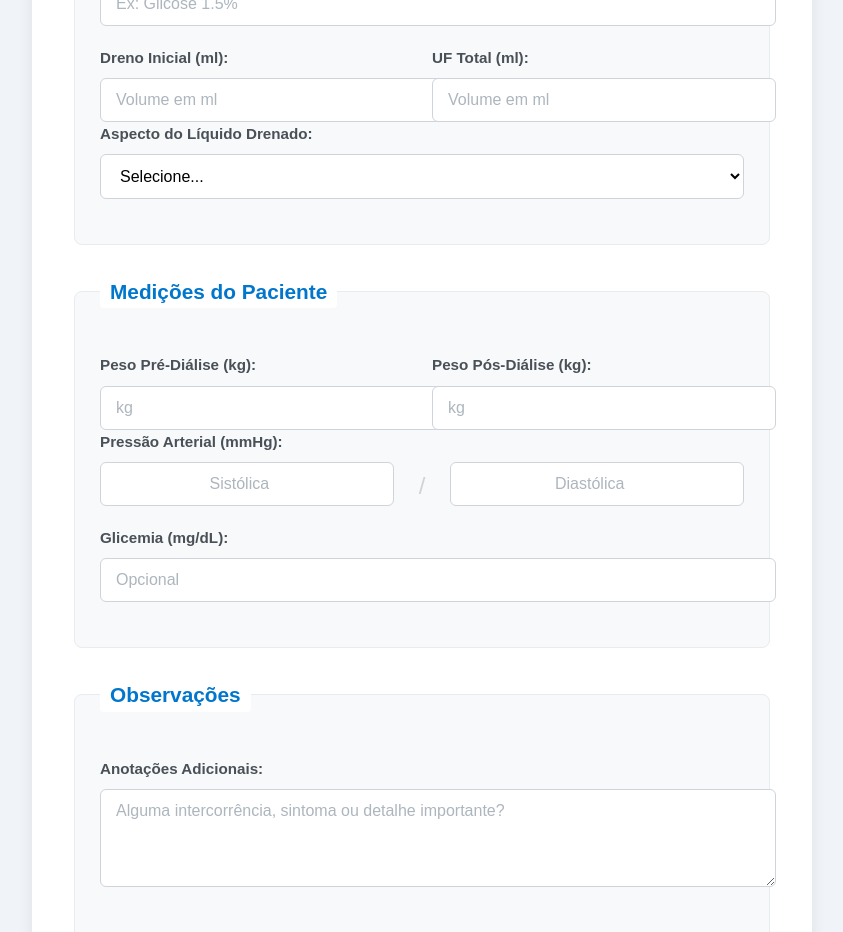
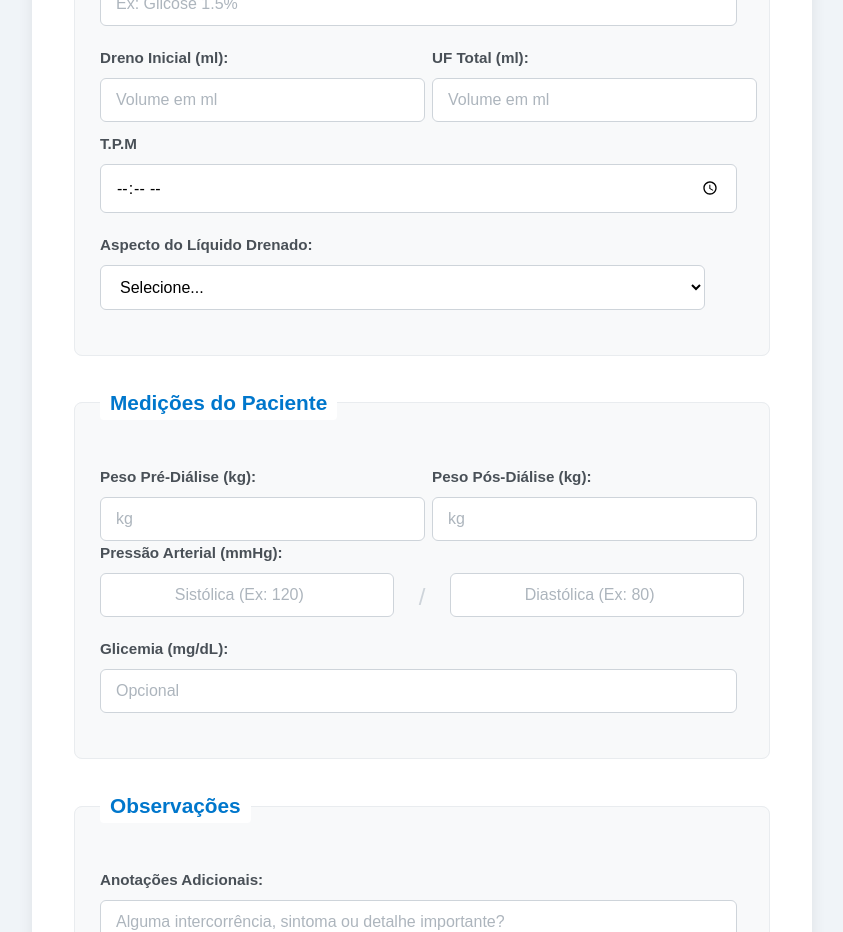
Before and after one commit to Kaio-d-silva/Pi-React, a React (Create React App) app: page /formulario in a window 1280 px wide. Shown: the part 880-1812 px from the top of the page, without its empty margins (218-1061 px from the left). Built offline with nearby package versions, Linux system fonts and the light colour scheme.

Commit message:
correção

```diff
--- a/src/css/formulario.css
+++ b/src/css/formulario.css
@@ -4,6 +4,10 @@
     margin: 0;
     padding: 0;
 } */
+
+.teste{
+    margin-top: 10px;
+}
 
 .form-container {
     font-family: 'Nunito Sans', sans-serif;
@@ -98,7 +102,7 @@ input[type="time"],
 input[type="number"],
 select,
 textarea {
-    width: 100%;
+    width: 94%;
     padding: 12px 15px;
     border: 1px solid #ced4da; /* Cinza claro */
     border-radius: 6px;
@@ -159,7 +163,7 @@ textarea::placeholder {
 
 .btn-submit:hover {
     background-color: #005fa3; /* Azul mais escuro no hover */
-    transform: translateY(-2px); /* Leve elevação */
+    /*transform: translateY(-2px);  Leve elevação */
 }
 
 .btn-submit:active {
--- a/src/pages/formulario.jsx
+++ b/src/pages/formulario.jsx
@@ -47,6 +47,12 @@ const htmlFormulario = () => {
                                     <input type="number" id="total-uf" name="total_uf" placeholder="Volume em ml" required />
                                 </div>
                             </div>
+                            <div className="form-group teste">
+                                <label htmlFor="TPM">T.P.M</label>
+                                <input type="time" id="TPM" name="TPM" required />
+
+
+                            </div>
                             <div className="form-group">
                                 <label htmlFor="liquid-aspect">Aspecto do Líquido Drenado:</label>
                                 <select id="liquid-aspect" name="liquid_aspect" required>
@@ -75,9 +81,9 @@ const htmlFormulario = () => {
                             <div className="form-group">
                                 <label>Pressão Arterial (mmHg):</label>
                                 <div className="form-row bp-group">
-                                    <input type="number" id="bp-systolic" name="bp_systolic" min="0" placeholder="Sistólica" aria-label="Pressão Sistólica" required />
+                                    <input type="number" id="bp-systolic" name="bp_systolic" min="0" placeholder="Sistólica (Ex: 120)" aria-label="Pressão Sistólica" required />
                                     <span>/</span>
-                                    <input type="number" id="bp-diastolic" name="bp_diastolic" min="0" placeholder="Diastólica" aria-label="Pressão Diastólica" required />
+                                    <input type="number" id="bp-diastolic" name="bp_diastolic" min="0" placeholder="Diastólica (Ex: 80)" aria-label="Pressão Diastólica" required />
                                 </div>
                             </div>
                             <div className="form-group">
--- a/src/pages/menuFuncionarios.tsx
+++ b/src/pages/menuFuncionarios.tsx
@@ -153,7 +153,6 @@ export default function MiniDrawer(props: Props) {
             <MenuIcon />
           </IconButton>
           <Typography variant="h6" noWrap component="div">
-            Mini variant drawer
           </Typography>
         </Toolbar>
       </AppBar>
```
